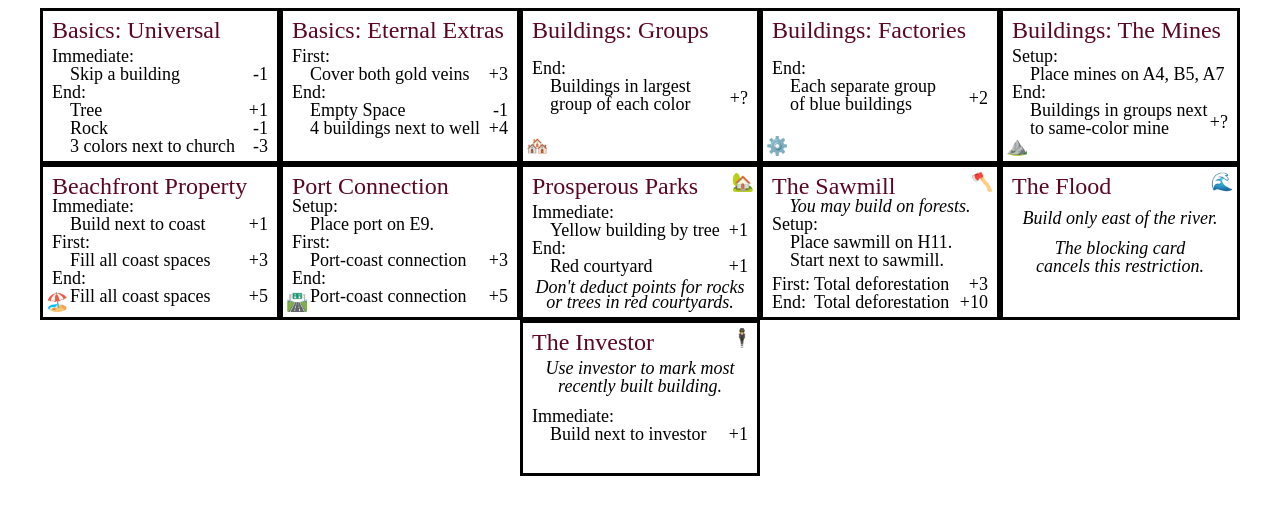
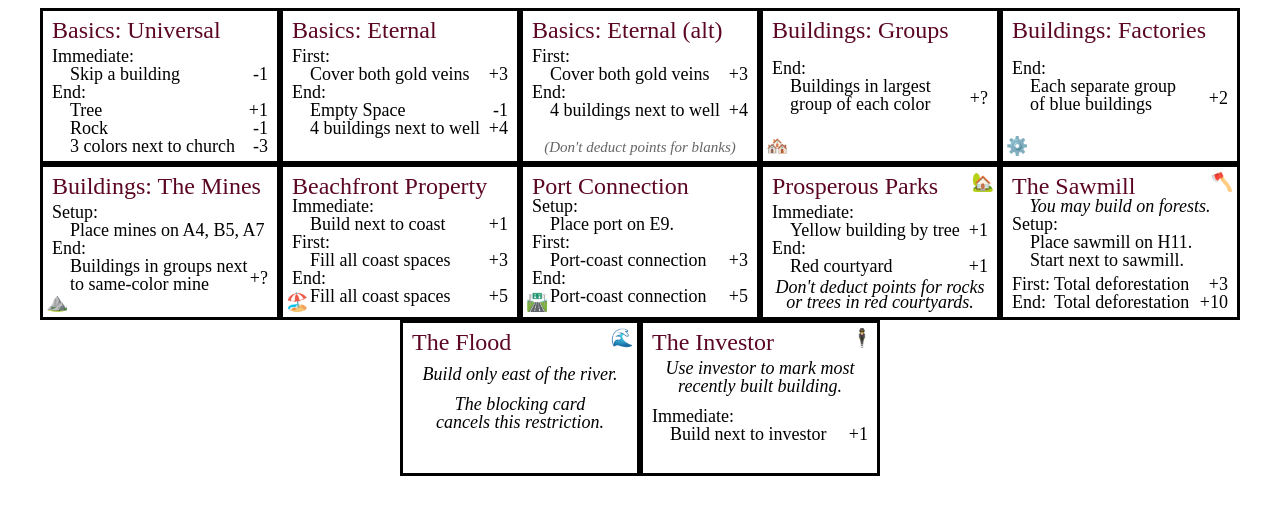
Before and after one commit to bacontime/games-mirror, a Jekyll site: the page ref/mycitycards.html, which Jekyll copies as it is, in a window 1280 px wide. Shown: the top 515 px of the page. Built offline with Jekyll 4.4.1, drawn with Linux system fonts in a browser that asks for light colours.

Commit message:
Update mycitycards.html
alt eternal basics

```diff
--- a/ref/mycitycards.html
+++ b/ref/mycitycards.html
@@ -48,7 +48,7 @@
 
 <svg width="2.5in" height="1.625in" version="1.1" viewBox="0 0 40 26" xmlns="http://www.w3.org/2000/svg">
     <rect width="40" height="26" fill="none" stroke="black" stroke-width="1"/>
-    <text x="2" y="5" fill="#5c0625" font-size="4" text-anchor="left">Basics: Eternal Extras</text>
+    <text x="2" y="5" fill="#5c0625" font-size="4" text-anchor="left">Basics: Eternal </text>
 
     <text x="2" y="9" fill="#000" font-size="3" text-anchor="right">First: </text>
     <text x="5" y="12" fill="#000" font-size="3" text-anchor="left">Cover both gold veins</text>
@@ -60,6 +60,28 @@
     <text x="5"  y="21" fill="#000" font-size="3" text-anchor="left">4 buildings next to well</text>
     <text x="38" y="21" fill="#000" font-size="3" text-anchor="end">+4</text>
 </svg>
+
+
+
+<svg width="2.5in" height="1.625in" version="1.1" viewBox="0 0 40 26" xmlns="http://www.w3.org/2000/svg">
+    <rect width="40" height="26" fill="none" stroke="black" stroke-width="1"/>
+    <text x="2" y="5" fill="#5c0625" font-size="4" text-anchor="left">Basics: Eternal (alt)</text>
+
+    <text x="2" y="9" fill="#000" font-size="3" text-anchor="right">First: </text>
+    <text x="5" y="12" fill="#000" font-size="3" text-anchor="left">Cover both gold veins</text>
+    <text x="38" y="12" fill="#000" font-size="3" text-anchor="end">+3</text>
+
+    <text x="2"  y="15" fill="#000" font-size="3" text-anchor="right">End: </text>
+    <text x="5"  y="18" fill="#000" font-size="3" text-anchor="left">4 buildings next to well</text>
+    <text x="38" y="18" fill="#000" font-size="3" text-anchor="end">+4</text>
+
+    <text x="20" y="24" fill="#666" font-size="2.5" font-style="italic" text-anchor="middle">(Don't deduct points for blanks)</text>
+
+
+</svg>
+
+
+
 
 
 
```
